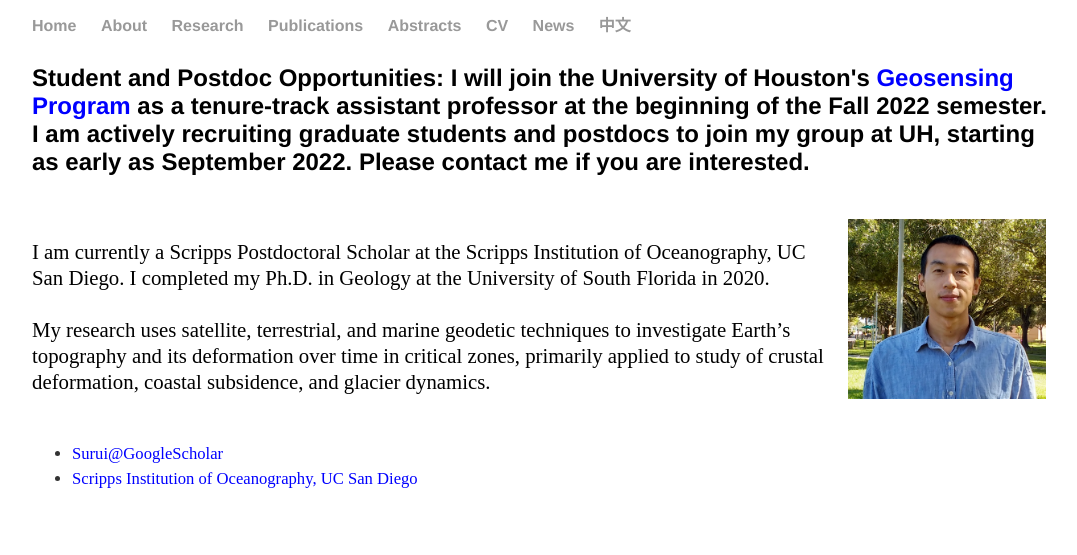
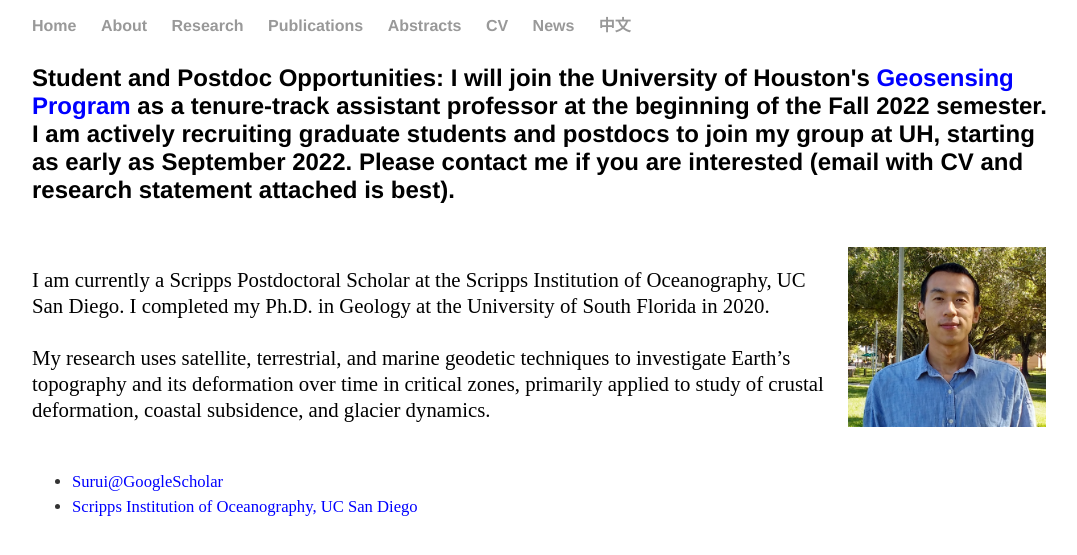
Before and after one commit to suruixie/suruixie.github.io, a Jekyll site: the page built from about/index.html, in a window 1280 px wide. Shown: the top 555 px of the page, without its empty margins (96-1173 px from the left). Built offline with Jekyll 4.4.1, drawn with Linux system fonts in a browser that asks for light colours.

Commit message:
Update index.html

```diff
--- a/about/index.html
+++ b/about/index.html
@@ -4,7 +4,7 @@
 ---
 
 <h4 style="margin-top:1.2em; margin-bottom:1em; font-size:1.5em;">Student and Postdoc Opportunities: I will join the University of Houston's <a href="https://ncalm.cive.uh.edu/gses/geosensing" style="color:#0000FF;">Geosensing Program</a> as a tenure-track assistant professor at the beginning of the Fall 2022 semester.
-I am actively recruiting graduate students and postdocs to join my group at UH, starting as early as September 2022. Please contact me if you are interested. </h4>
+I am actively recruiting graduate students and postdocs to join my group at UH, starting as early as September 2022. Please contact me if you are interested (email with CV and research statement attached is best). </h4>
 
 <br>
 
```
